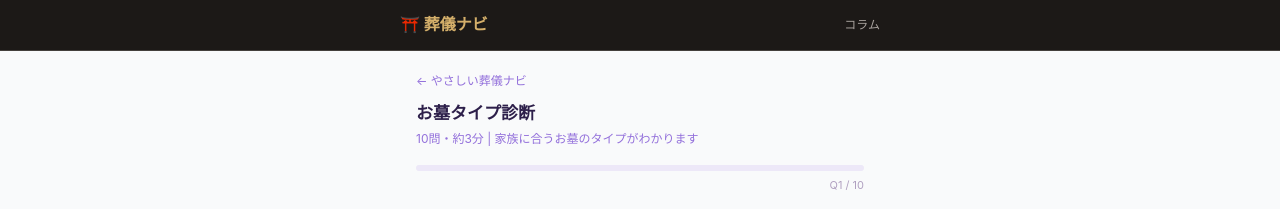
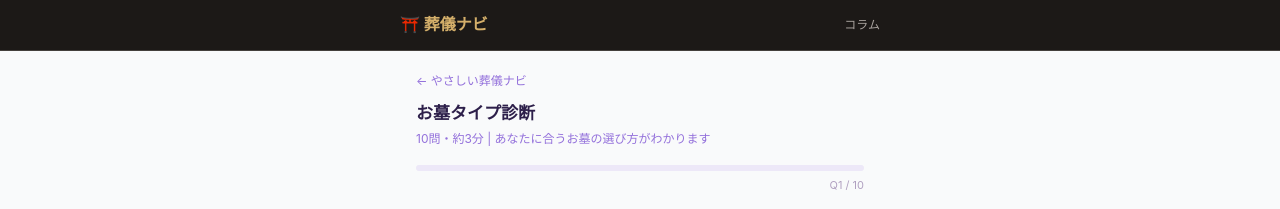
Before and after one commit to sincere1229/sougi-anshin, a Next.js app: page /diagnosis/haka in a window 1280 px wide. Shown: the top 209 px of the page. Built offline with nearby package versions, Linux system fonts and the light colour scheme; grey boxes are pictures that could not be loaded.

Commit message:
Update page.tsx

```diff
--- a/src/app/diagnosis/haka/page.tsx
+++ b/src/app/diagnosis/haka/page.tsx
@@ -1,15 +1,15 @@
 import type { Metadata } from 'next'
 import DiagnosisShell from '@/components/DiagnosisShell'
 export const metadata: Metadata = {
-  title: 'お墓タイプ診断 | 葬儀ナビ',
-  description: '10問・約3分。一般墓・樹木葬・納骨堂・散骨の中から家族に合うお墓のタイプがわかる無料診断。',
+  title: 'お墓タイプ診断 | やさしい葬儀ナビ',
+  description: '10問・約3分。一般墓・樹木葬・納骨堂・散骨の違いと自分に合うお墓タイプがわかる。',
 }
 export default function Page() {
   return (
     <DiagnosisShell
       diagnosisId="haka"
       title="お墓タイプ診断"
-      subtitle="10問・約3分 | 家族に合うお墓のタイプがわかります"
+      subtitle="10問・約3分 | あなたに合うお墓の選び方がわかります"
       questionsCsvPath="/data/csv/questions_haka.csv"
       resultsCsvPath="/data/csv/result_haka.csv"
       nextDiagnoses={[
@@ -20,22 +20,27 @@ export default function Page() {
       ]}
       recommendServices={[
         {
-                "name": "墓石ナビ（墓石一括見積）",
-                "url": "https://px.a8.net/svt/ejp?a8mat=4B5LK3+1I6GTU+46CI+BYLJL",
-                "description": "全国の墓石会社に一括見積もり。費用を比較できます。",
-                "forWho": "",
-                "notFor": "",
-                "badge": "お墓"
+          name: '墓石ナビ（一括見積り）',
+          url: 'https://px.a8.net/svt/ejp?a8mat=4B5LK3+1I6GTU+46CI+BYLJL',
+          description: '利用者満足度98%。全国の優良石材店から一括見積り。平均37万円。',
+          forWho: '', notFor: '',
+          badge: 'お墓',
         },
         {
-                "name": "ライフリセット（遺品整理）",
-                "url": "https://px.a8.net/svt/ejp?a8mat=4B5LK3+1GZLMA+36X8+1ZHAW1",
-                "description": "墓じまい・改葬の際の遺品整理も対応。",
-                "forWho": "",
-                "notFor": "",
-                "badge": "遺品整理"
-        }
-]}
+          name: 'みんなの海洋散骨',
+          url: 'https://px.a8.net/svt/ejp?a8mat=4B5LK3+1GE60I+4P1A+5ZU29',
+          description: '海洋散骨や遺骨の供養なら。自然に還る新しいお別れのかたち。',
+          forWho: '', notFor: '',
+          badge: '散骨',
+        },
+        {
+          name: '家族葬のこれから',
+          url: 'https://px.a8.net/svt/ejp?a8mat=4B5LK3+1FSQEQ+5PHI+5ZMCH',
+          description: '火葬プランなら最安86,900円〜。葬儀とセットで検討を。',
+          forWho: '', notFor: '',
+          badge: '葬儀',
+        },
+      ]}
     />
   )
 }
```
